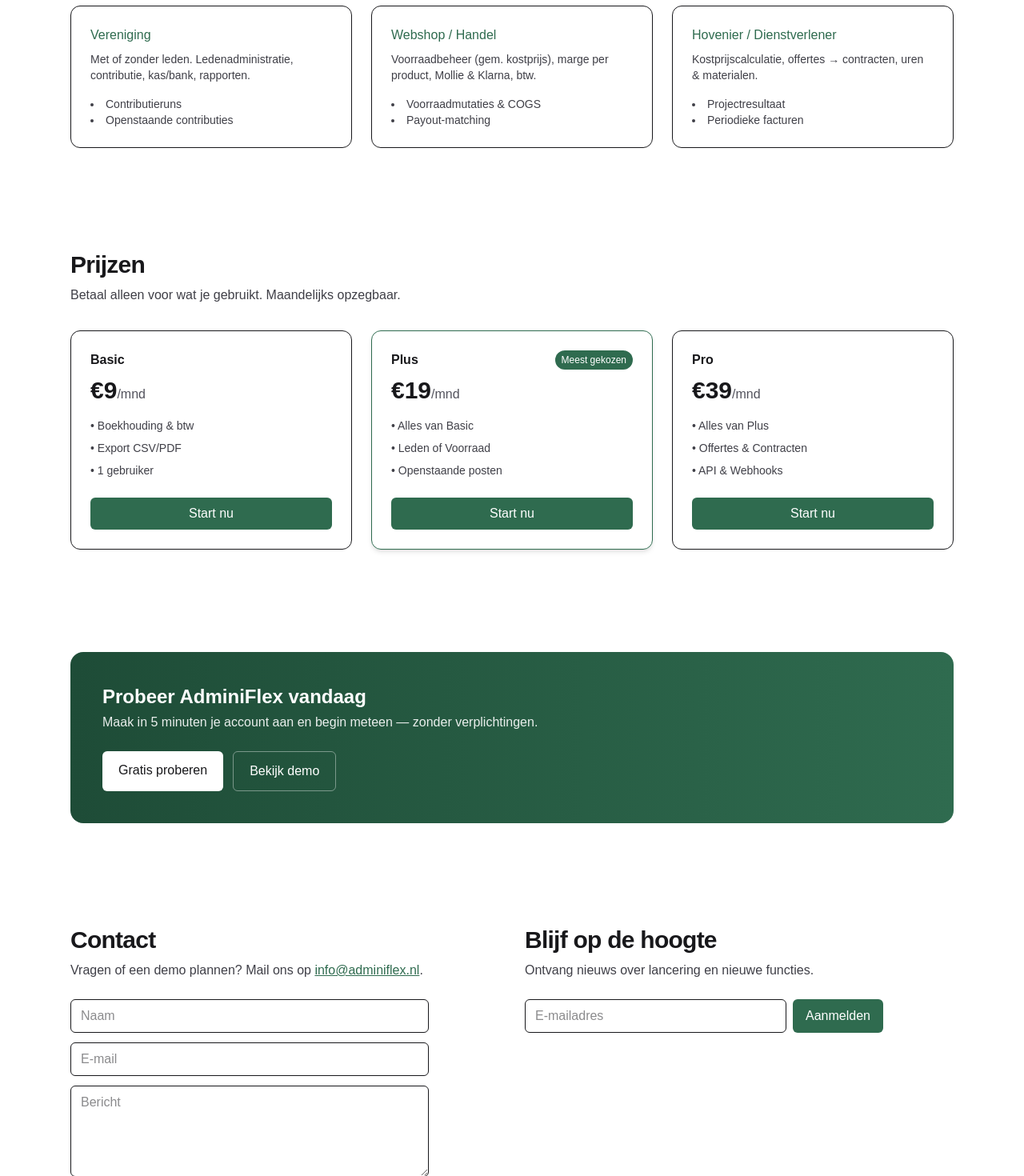
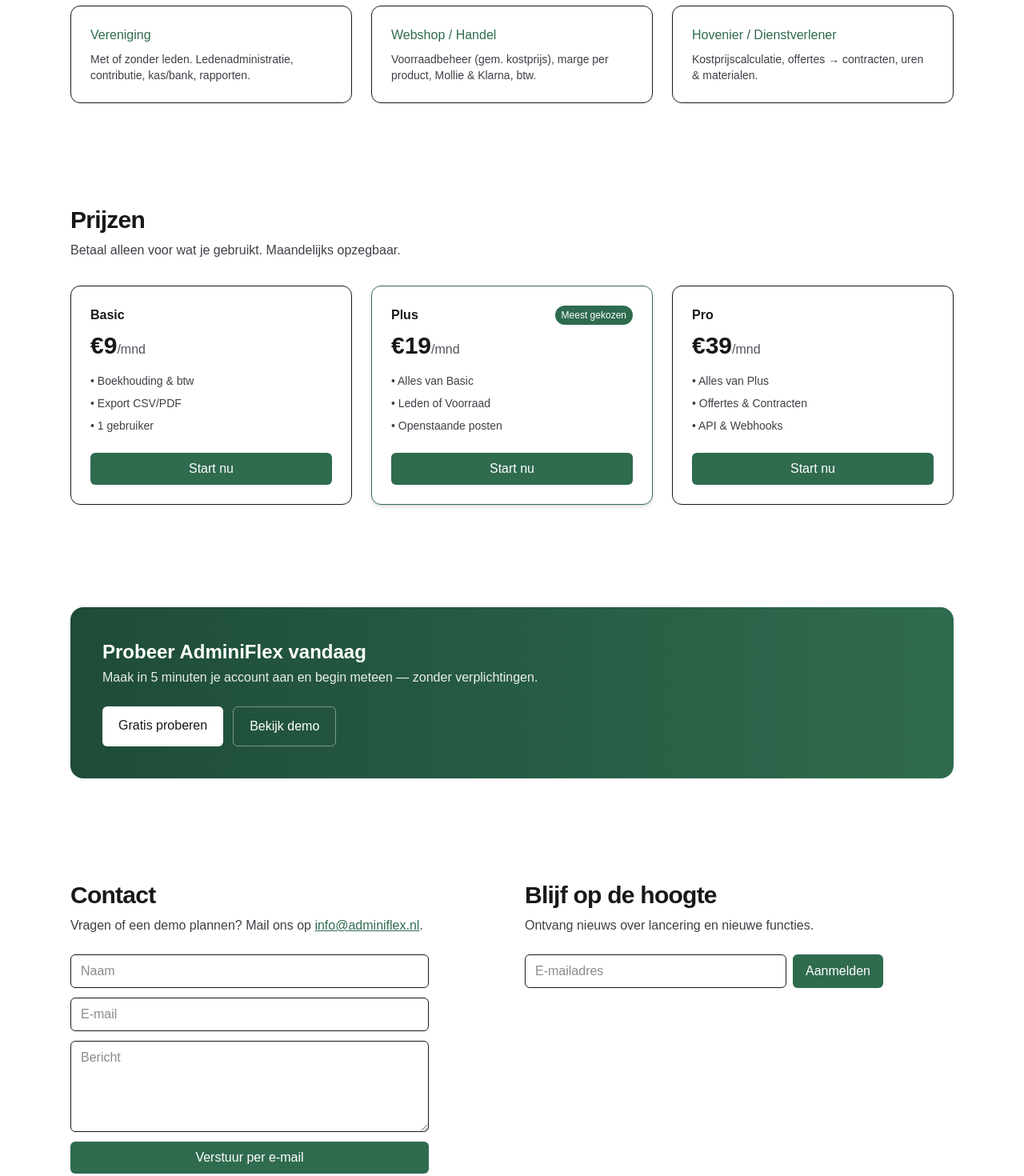
Before and after one commit to Adminiflex-jpg/adminiflex-site, a Next.js app: page / in a window 1280 px wide. Shown: the part 1340-2810 px from the top of the page at 80% size. Built offline with nearby package versions, Linux system fonts and the light colour scheme.

Commit message:
Removed Netlify Forms for plugin compatibility

```diff
--- a/app/page.tsx
+++ b/app/page.tsx
@@ -113,26 +113,14 @@
           <div className="p-6 rounded-xl border">
             <h3 className="font-medium" style={{ color: oldGreen }}>Vereniging</h3>
             <p className="mt-2 text-sm text-zinc-700">Met of zonder leden. Ledenadministratie, contributie, kas/bank, rapporten.</p>
-            <ul className="mt-4 text-sm list-disc list-inside text-zinc-700">
-              <li>Contributieruns</li>
-              <li>Openstaande contributies</li>
-            </ul>
           </div>
           <div className="p-6 rounded-xl border">
             <h3 className="font-medium" style={{ color: oldGreen }}>Webshop / Handel</h3>
             <p className="mt-2 text-sm text-zinc-700">Voorraadbeheer (gem. kostprijs), marge per product, Mollie & Klarna, btw.</p>
-            <ul className="mt-4 text-sm list-disc list-inside text-zinc-700">
-              <li>Voorraadmutaties & COGS</li>
-              <li>Payout-matching</li>
-            </ul>
           </div>
           <div className="p-6 rounded-xl border">
             <h3 className="font-medium" style={{ color: oldGreen }}>Hovenier / Dienstverlener</h3>
             <p className="mt-2 text-sm text-zinc-700">Kostprijscalculatie, offertes → contracten, uren & materialen.</p>
-            <ul className="mt-4 text-sm list-disc list-inside text-zinc-700">
-              <li>Projectresultaat</li>
-              <li>Periodieke facturen</li>
-            </ul>
           </div>
         </div>
       </section>
@@ -196,19 +184,20 @@
                 info@adminiflex.nl
               </a>.
             </p>
-            <form className="mt-6 grid gap-3 max-w-md" data-netlify="true">
+            <form className="mt-6 grid gap-3 max-w-md">
               <input className="border rounded-md px-3 py-2" placeholder="Naam" />
               <input type="email" className="border rounded-md px-3 py-2" placeholder="E-mail" />
               <textarea className="border rounded-md px-3 py-2" rows={4} placeholder="Bericht" />
-              <button type="button" className="px-4 py-2 rounded-md text-white" style={{ backgroundColor: oldGreen }}>
-                Verstuur
-              </button>
+              <a href="mailto:info@adminiflex.nl" className="px-4 py-2 rounded-md text-white inline-block text-center" style={{ backgroundColor: oldGreen }}>
+                Verstuur per e-mail
+              </a>
             </form>
           </div>
+
           <div>
             <h2 className="text-3xl font-semibold tracking-tight">Blijf op de hoogte</h2>
             <p className="mt-2 text-zinc-700">Ontvang nieuws over lancering en nieuwe functies.</p>
-            <form className="mt-6 flex gap-2 max-w-md" data-netlify="true">
+            <form className="mt-6 flex gap-2 max-w-md">
               <input type="email" className="flex-1 border rounded-md px-3 py-2" placeholder="E-mailadres" />
               <button type="button" className="px-4 py-2 rounded-md text-white" style={{ backgroundColor: oldGreen }}>
                 Aanmelden
```
